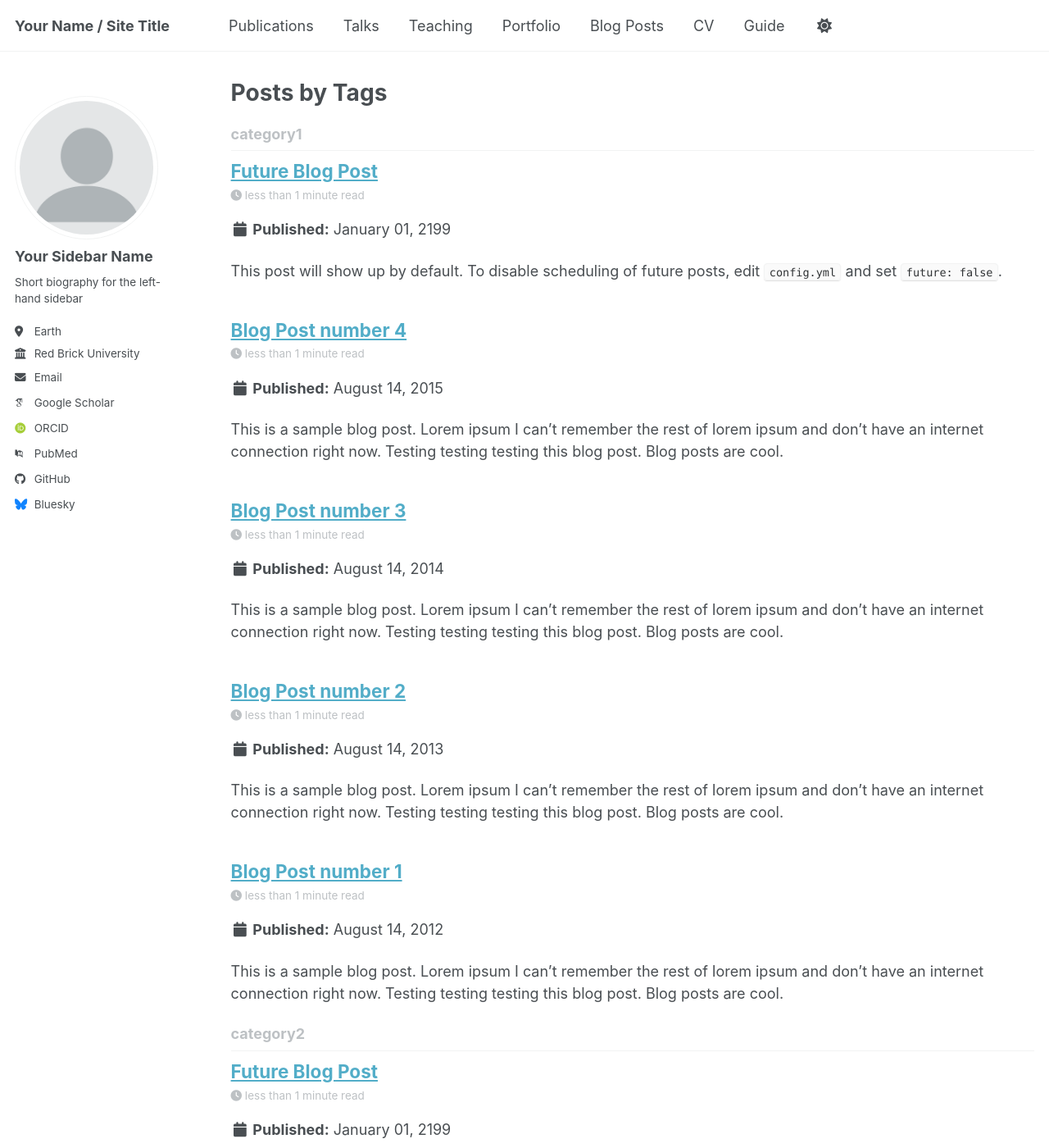
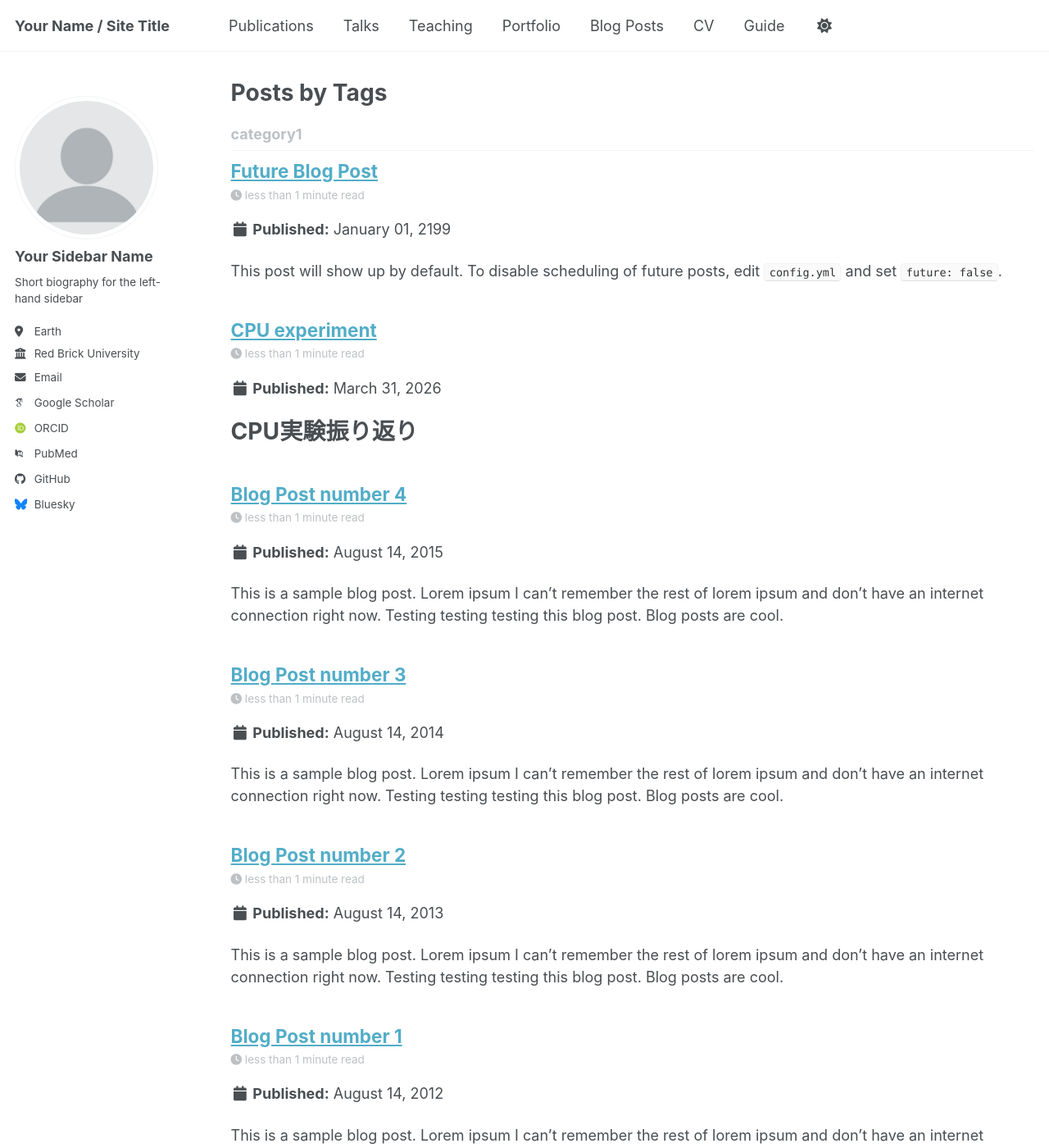
Before and after one commit to BOYANGCHEN2004/BOYANGCHEN2004.github.io, a Jekyll site: the page built from _pages/tag-archive.html, in a window 1280 px wide and 1400 px high. Shown: the whole window at 82% size. Built offline with Jekyll 4.4.1, drawn with Linux system fonts in a browser that asks for light colours; some web fonts are replaced; a script bundle is joined from its source files by our own code; library files that are not in the unit come from our copies; some of the changed text lies outside the part shown.

```diff
--- a/_posts/blog.md
+++ b/_posts/2026-03-31-CPU-experiment.md
@@ -1,6 +1,6 @@
 ---
 title: 'CPU experiment'
-date: 2199-01-01
+date: 2026-03-31
 permalink: /posts/2012/08/CPU_experiment/
 tags:
   - cool posts
```
